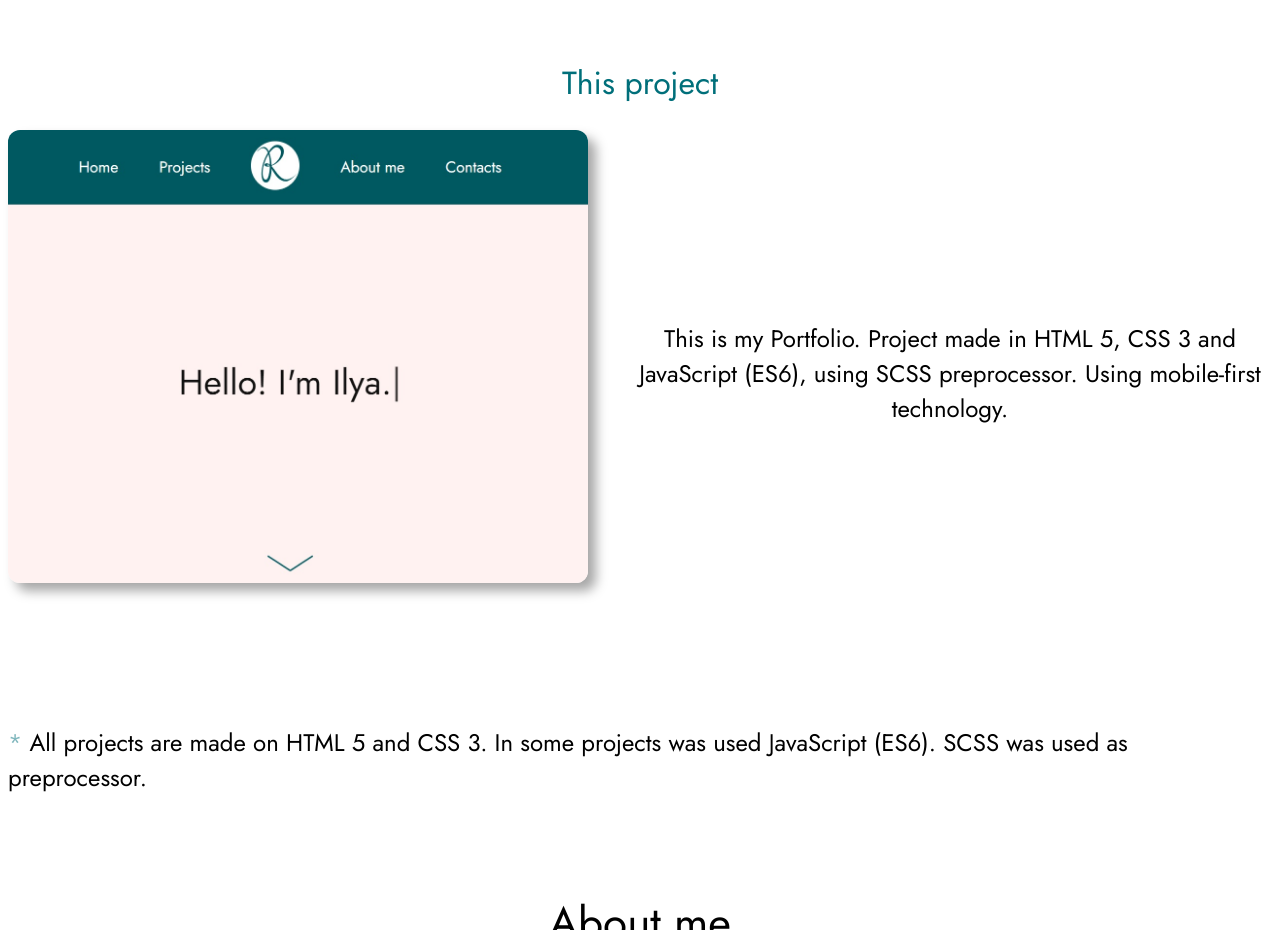
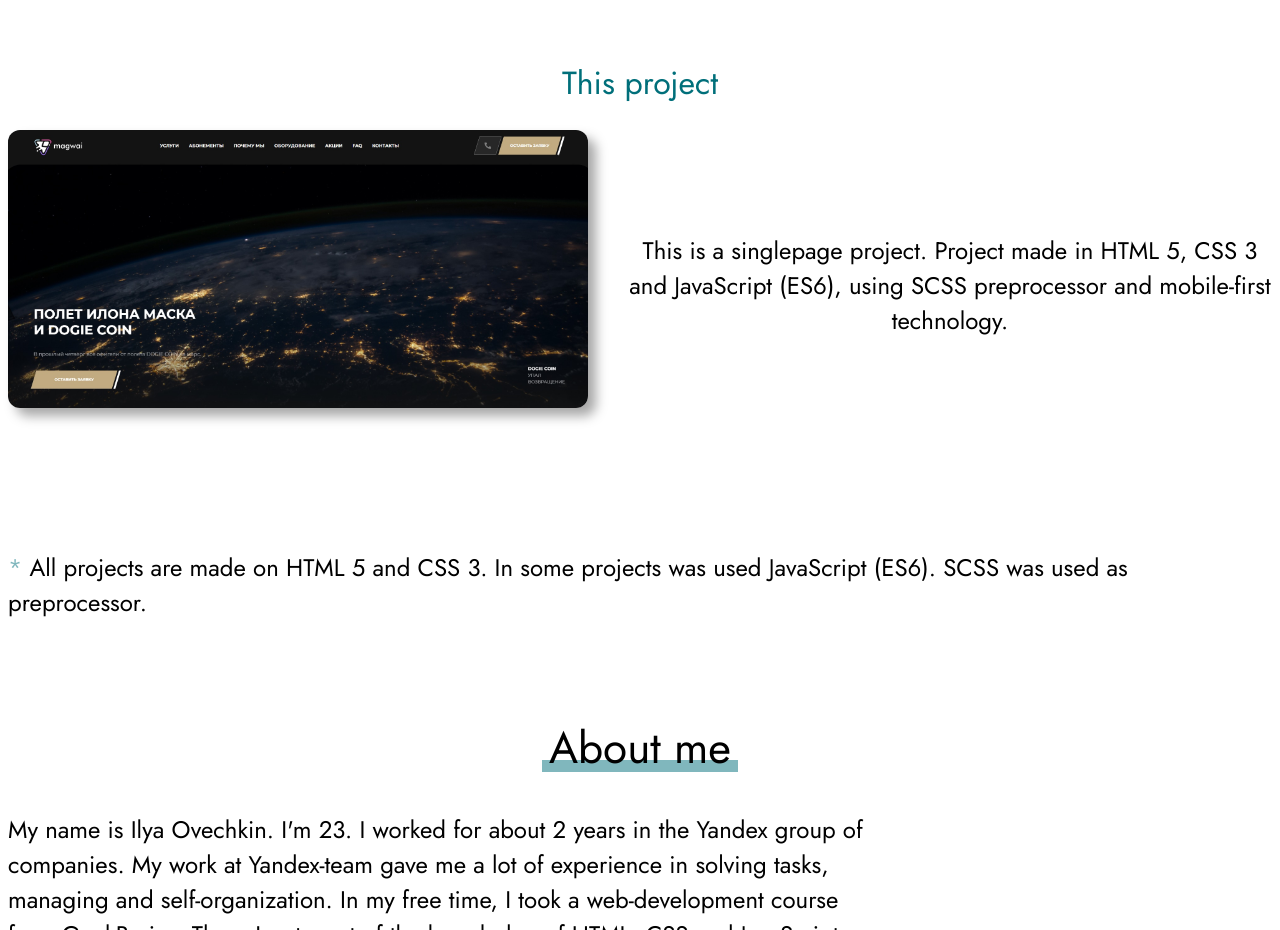
Before and after one commit to Benya-Krik/portfolio, a plain HTML site: page index.html in a window 1280 px wide. Shown: the part 1920-2850 px from the top of the page. Drawn offline with Linux system fonts and the light colour scheme.

Commit message:
add magwai project

```diff
--- a/index.html
+++ b/index.html
@@ -160,11 +160,11 @@
 
                     <div class="projects__content">
 
-                        <a target="_blank" href="#">
-                            <img class="projects__image element-animation" src="./assets/img/portfolio.jpg" alt="This project">
+                        <a target="_blank" href="https://benya-krik.github.io/magwaitestpages/">
+                            <img class="projects__image element-animation" src="./assets/img/magwai.jpg" alt="This project">
                         </a>
 
-                        <p class="projects__text element-animation">This is my Portfolio. Project made in HTML 5, CSS 3 and JavaScript (ES6), using SCSS preprocessor. Using mobile-first technology.</p>
+                        <p class="projects__text element-animation">This is a singlepage project. Project made in HTML 5, CSS 3 and JavaScript (ES6), using SCSS preprocessor and mobile-first technology.</p>
 
                     </div>
 
```
Also changed, not shown: assets/img/magwai.jpg (added).
